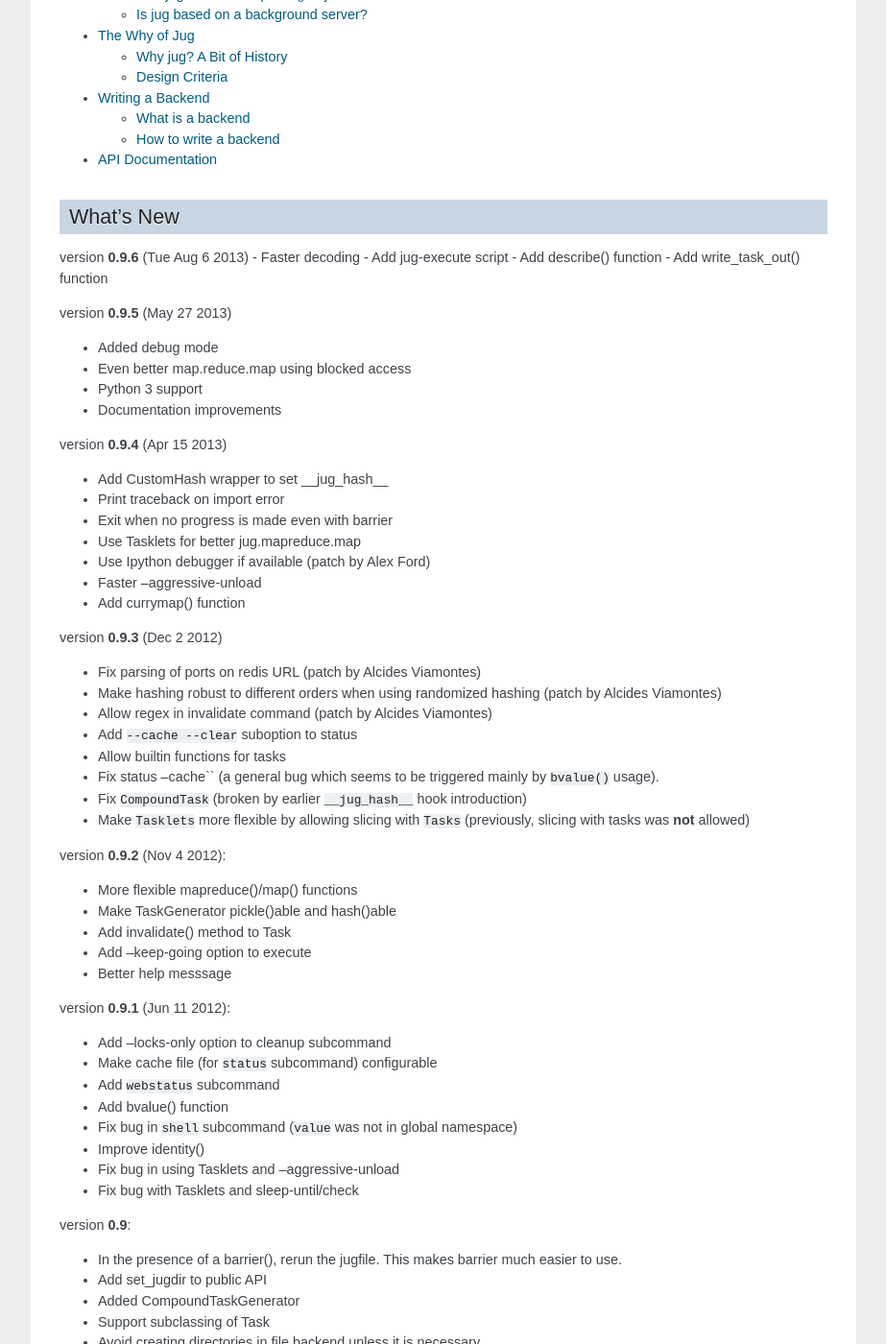
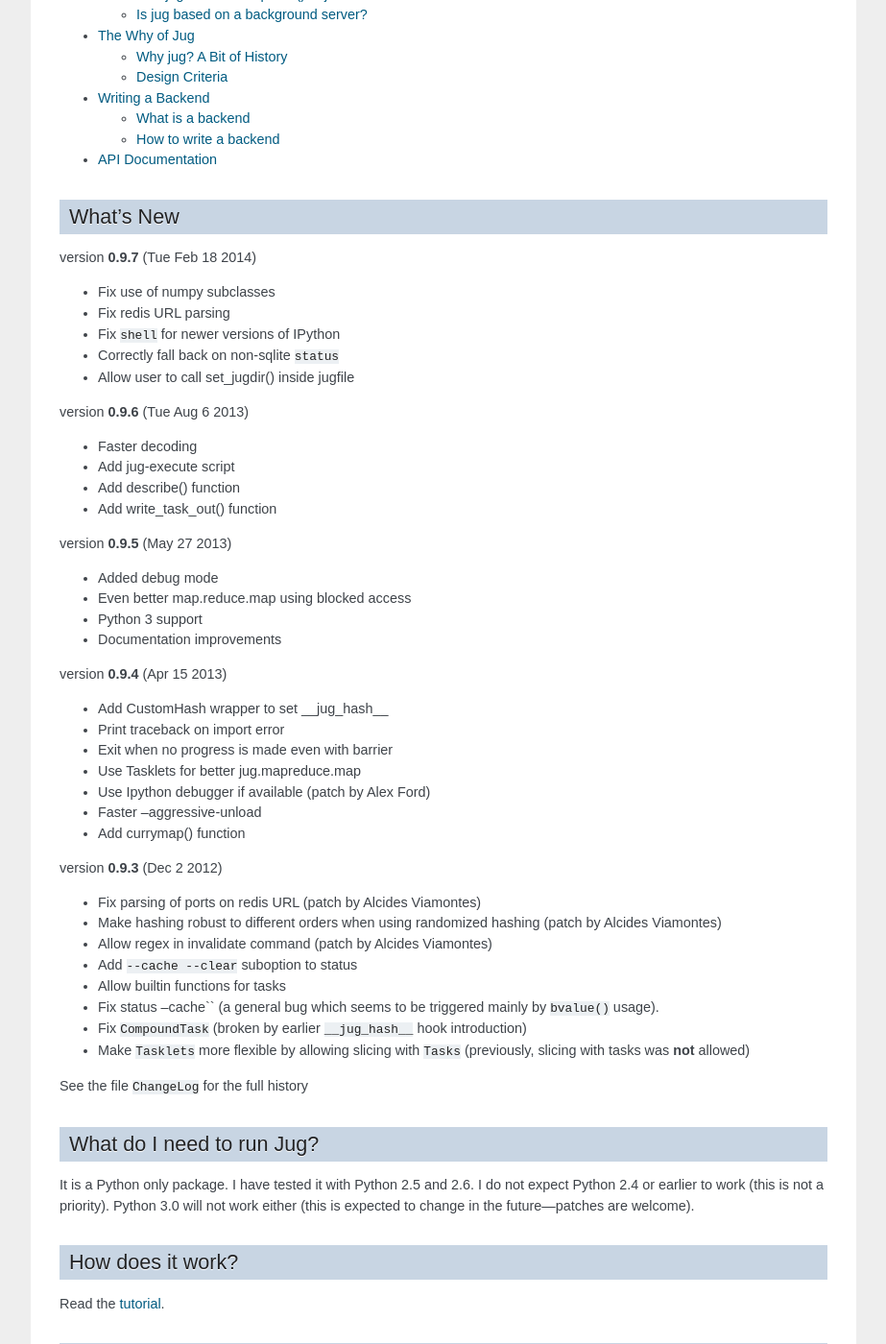
Before and after one commit to luispedro/jug, a Sphinx documentation site: the page built from docs/source/index.rst, in a window 1280 px wide and 1400 px high, scrolled down 3003 px. Shown: the whole window at 96% size, without its empty margins (198-1121 px from the left). Built offline with Sphinx 7.4.7, drawn with Linux system fonts in a browser that asks for light colours; formulas are drawn with MathJax 3; the version number could not be read and is left out; some of the changed text lies outside the part shown.

Commit message:
BLD New release: 0.9.7
Full ChangeLog
	* Fix use of numpy subclasses
	* Fix redis URL parsing
	* Fix ``shell`` for newer versions of IPython
	* Correctly fall back on non-sqlite ``status``
	* Allow user to call set_jugdir() inside jugfile

```diff
--- a/docs/source/index.rst
+++ b/docs/source/index.rst
@@ -133,7 +133,17 @@
 What's New
 ----------
 
+version **0.9.7** (Tue Feb 18 2014)
+
+- Fix use of numpy subclasses
+- Fix redis URL parsing
+- Fix ``shell`` for newer versions of IPython
+- Correctly fall back on non-sqlite ``status``
+- Allow user to call set_jugdir() inside jugfile
+
+
 version **0.9.6** (Tue Aug 6 2013)
+
 - Faster decoding
 - Add jug-execute script
 - Add describe() function
@@ -169,37 +179,6 @@
 - Fix ``CompoundTask`` (broken by earlier ``__jug_hash__`` hook introduction)
 - Make ``Tasklets`` more flexible by allowing slicing with ``Tasks``
   (previously, slicing with tasks was **not** allowed)
-
-
-version **0.9.2** (Nov 4 2012):
-
-- More flexible mapreduce()/map() functions
-- Make TaskGenerator pickle()able and hash()able
-- Add invalidate() method to Task
-- Add --keep-going option to execute
-- Better help messsage
-
-version **0.9.1** (Jun 11 2012):
-
-- Add --locks-only option to cleanup subcommand
-- Make cache file (for ``status`` subcommand) configurable
-- Add ``webstatus`` subcommand
-- Add bvalue() function
-- Fix bug in ``shell`` subcommand (``value`` was not in global namespace)
-- Improve identity()
-- Fix bug in using Tasklets and --aggressive-unload
-- Fix bug with Tasklets and sleep-until/check
-
-version **0.9**:
-
-- In the presence of a barrier(), rerun the jugfile. This makes barrier much
-  easier to use.
-- Add set_jugdir to public API
-- Added CompoundTaskGenerator
-- Support subclassing of Task
-- Avoid creating directories in file backend unless it is necessary
-- Add jug.mapreduce.reduce (which mimicks the builtin reduce)
-
 
 See the file ``ChangeLog`` for the full history
 
```
Also changed, not shown: README.rst (+9 -31 lines), docs/source/history.rst (added, +81 -0 lines), 2 other files.
